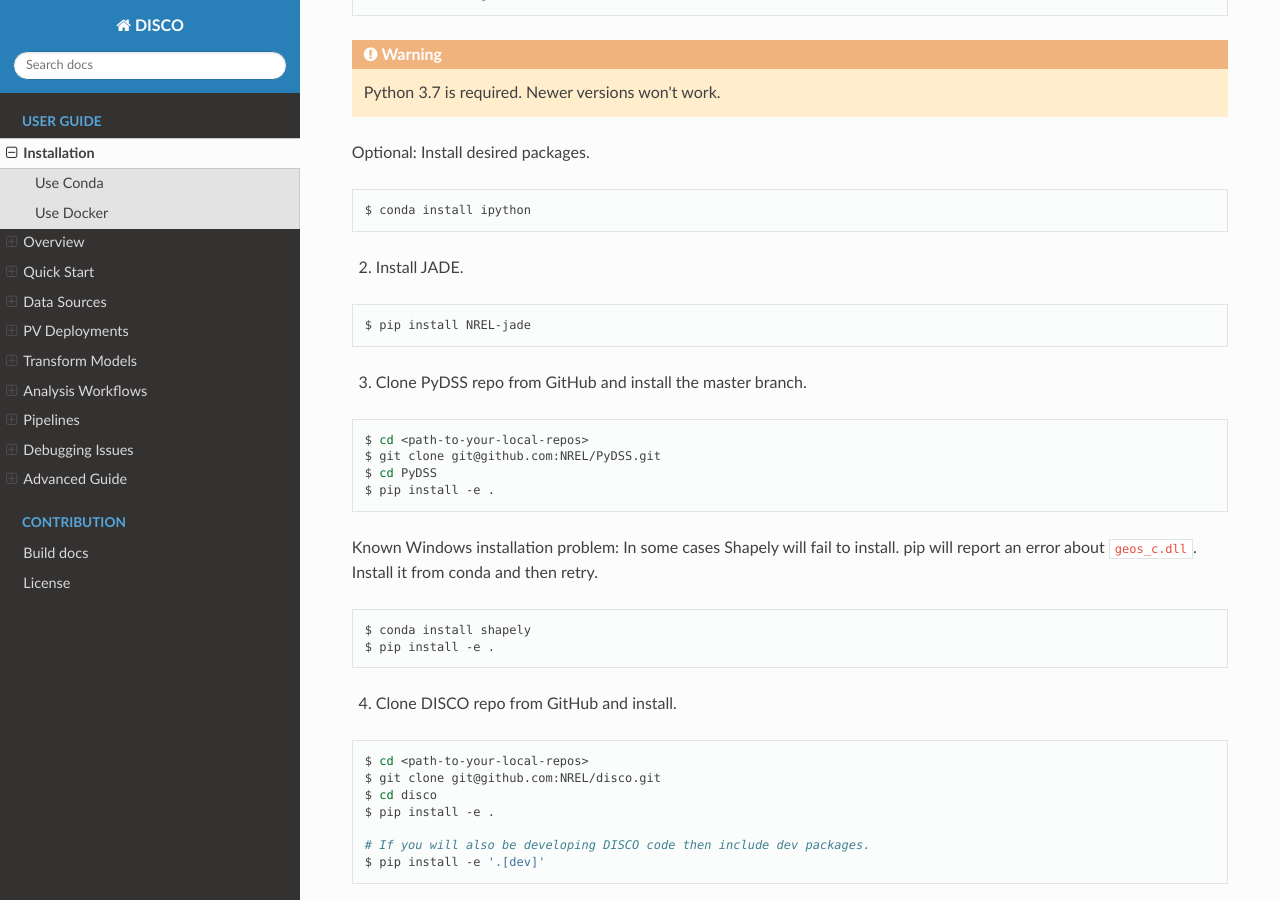
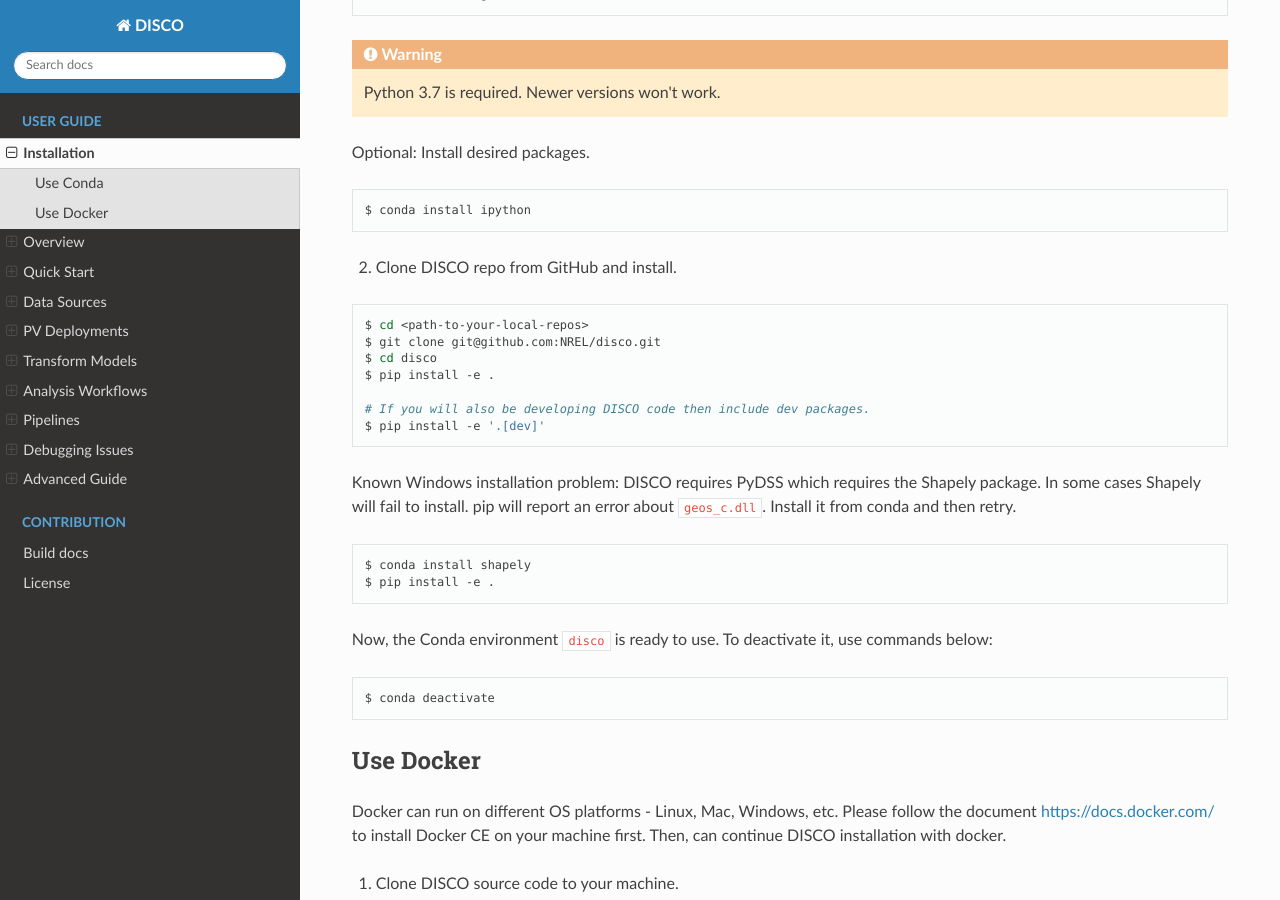
Before and after one commit to NREL/disco, a Sphinx documentation site: the page built from docs/source/installation.rst, in a window 1280 px wide and 900 px high, scrolled down 486 px. Built offline with Sphinx 7.4.7 and the Read the Docs theme 2.0.0, drawn with Linux system fonts in a browser that asks for light colours.

Commit message:
Update installation instructions

```diff
--- a/docs/source/installation.rst
+++ b/docs/source/installation.rst
@@ -33,31 +33,7 @@
 
     $ conda install ipython
 
-2. Install JADE.
-
-.. code-block:: bash
-
-    $ pip install NREL-jade
-
-3. Clone PyDSS repo from GitHub and install the master branch.
-
-.. code-block:: bash
-
-    $ cd <path-to-your-local-repos>
-    $ git clone git@github.com:NREL/PyDSS.git
-    $ cd PyDSS
-    $ pip install -e .
-
-Known Windows installation problem: In some cases Shapely will fail to install.
-pip will report an error about ``geos_c.dll``. Install it from conda and then
-retry.
-
-.. code-block:: bash
-
-    $ conda install shapely
-    $ pip install -e .
-
-4. Clone DISCO repo from GitHub and install.
+2. Clone DISCO repo from GitHub and install.
 
 .. code-block:: bash
 
@@ -68,6 +44,16 @@
 
     # If you will also be developing DISCO code then include dev packages.
     $ pip install -e '.[dev]'
+
+Known Windows installation problem: DISCO requires PyDSS which requires the
+Shapely package. In some cases Shapely will fail to install.
+pip will report an error about ``geos_c.dll``. Install it from conda and then
+retry.
+
+.. code-block:: bash
+
+    $ conda install shapely
+    $ pip install -e .
 
 Now, the Conda environment ``disco`` is ready to use.
 To deactivate it, use commands below:
```
